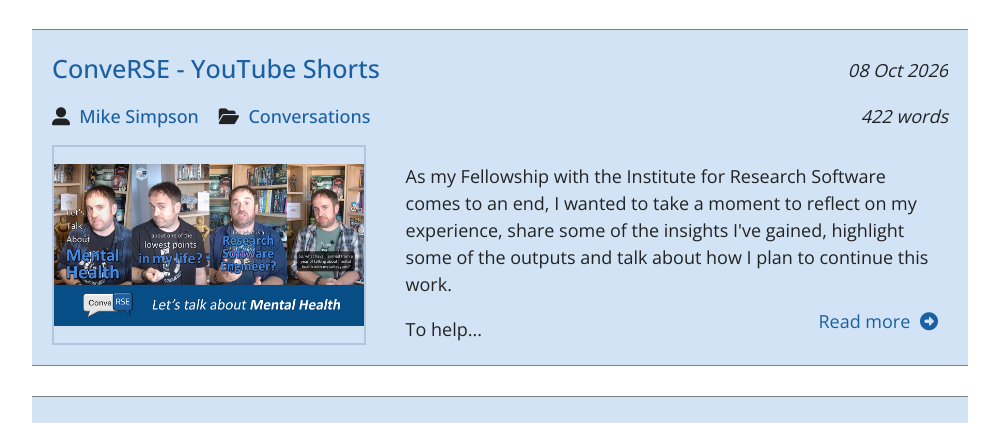
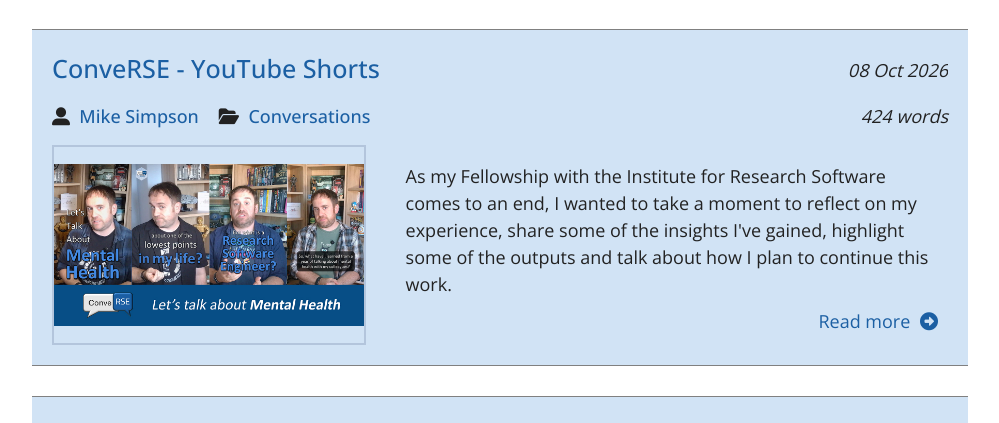
Before and after one commit to mdsimpson42/converse, a Jekyll site: the page built from blog/index.html, in a window 1280 px wide and 900 px high, scrolled down 891 px. Shown: the part 156-579 px from the top of the window, without its empty margins (140-1139 px from the left). Built offline with Jekyll 4.4.1, drawn with Linux system fonts in a browser that asks for light colours; nearby versions of some CDN libraries; the list of posts is cut into pages by our own code.

Commit message:
Copy preview excerpt code from mdsimpson.co.uk
+ Insert horizontal line to break up the introduction to the new blog post

```diff
--- a/_includes/post-preview.html
+++ b/_includes/post-preview.html
@@ -49,10 +49,11 @@
       <div class="blog-excerpt">
         <div class="blog-excerpt-content">
           <p>
-            {% if post.excerpt | number_of_words > 51 %}
-              {{ post.excerpt | truncatewords: 51 }}
+            {% assign preview_excerpt = post.excerpt | split: '<hr' | first %}
+            {% if preview_excerpt | number_of_words > 51 %}
+              {{ preview_excerpt | truncatewords: 51 }}
             {% else %}
-              {{ post.excerpt }}
+              {{ preview_excerpt }}
             {% endif %}
           </p>
           <p class="read-more">Read more <i class="fa-solid fa-circle-right"></i></p>
--- a/_posts/2026-10-08-youtube-shorts.html
+++ b/_posts/2026-10-08-youtube-shorts.html
@@ -14,6 +14,7 @@
     moment to reflect on my experience, share some of the insights I've gained, highlight some of
     the outputs and talk about how I plan to continue this work.
 </p>
+<hr />
 <p>
     To help with this, I created a series of YouTube shorts, all less than two minutes long, to
     explain what I've been up to over the last 18 months or so.
```
